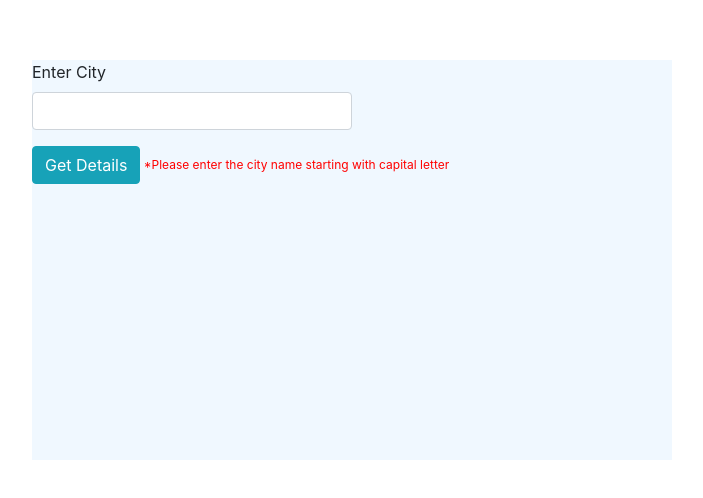
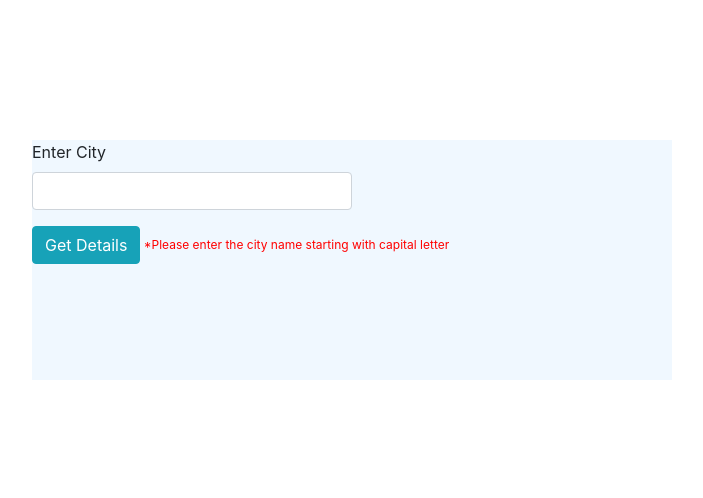
Before and after one commit to Anchal770/App, a website: page static_files/index.html in a window 1280 px wide. Shown: the part 140-638 px from the top of the page, without its empty margins (288-991 px from the left). Drawn offline with nearby package versions, Linux system fonts and the light colour scheme.

Commit message:
Add files via upload

```diff
--- a/static_files/index.html
+++ b/static_files/index.html
@@ -1,32 +1,17 @@
 <!Doctype html>
 <head>
     <title>App</title>
-
 </head>
-    <style>
-        .styling{
-            position: absolute;
-            top:0;
-            bottom:0;
-            right:0;
-            left:0;
-            margin:auto;
-            width:50%;
-            height:50%;
-        }
-    </style>
     <meta charset="utf-8">
     <meta name="viewport" content="width=device-width, initial-scale=1">
     <link rel="stylesheet" href="https://maxcdn.bootstrapcdn.com/bootstrap/4.1.3/css/bootstrap.min.css">
-
     <!-- jQuery library -->
     <script src="https://ajax.googleapis.com/ajax/libs/jquery/3.3.1/jquery.min.js"></script>
-
     <!-- Popper JS -->
     <script src="https://cdnjs.cloudflare.com/ajax/libs/popper.js/1.14.3/umd/popper.min.js"></script>
-
     <!-- Latest compiled JavaScript -->
     <script src="https://maxcdn.bootstrapcdn.com/bootstrap/4.1.3/js/bootstrap.min.js"></script>
+    <link rel="stylesheet" href="./style.css">
     <script>
         $(document).ready(function(){
             $('#getCity').click(function(){
@@ -52,15 +37,15 @@
 });
 </script>
 <body>
-    <form class="styling" style="Background-color:aliceblue;">
+    <form class="styling">
         <div class="form-group">
             <label for="inputsm">Enter City</label>
             <input class="form-control input-sm col-sm-6" id="inputsm" type="text">
             </div>
             <div>
-                <input type="button" class="btn btn-info" value="Get Details" id="getCity"><span style="color:red ;font-size:12px"> *Please enter the city name starting with capital letter</span>
+                <input type="button" class="btn btn-info" value="Get Details" id="getCity"><span class="btn-color"> *Please enter the city name starting with capital letter</span>
             </div>
-            <div style="padding-top:2%;">
+            <div class="pad-top">
                 <span id="status"><small></small></span>
                 <span id="name"><small></small></span>
             </div>
--- /dev/null
+++ b/static_files/style.css
@@ -0,0 +1,20 @@
+.styling{
+    position: absolute;
+    top:0;
+    bottom:0;
+    right:0;
+    left:0;
+    margin:auto;
+    width:50%;
+    height:30%;
+    background-color:aliceblue;
+}
+
+.btn-color{
+    color: red;
+    font-size: 12px;
+}
+
+.pad-top{
+    padding-top: 11px;
+}
```
